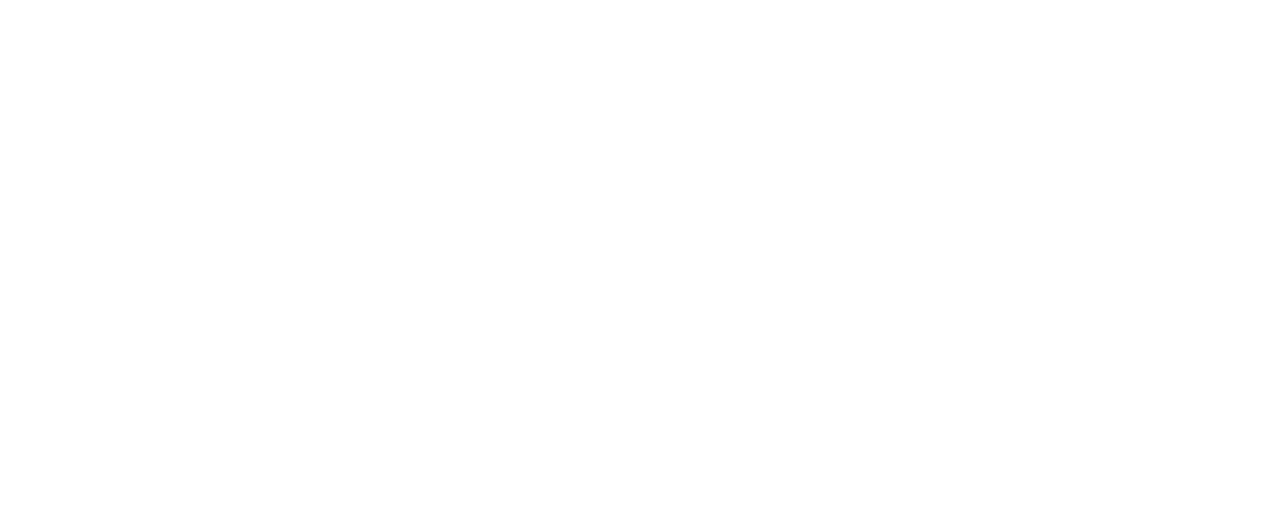
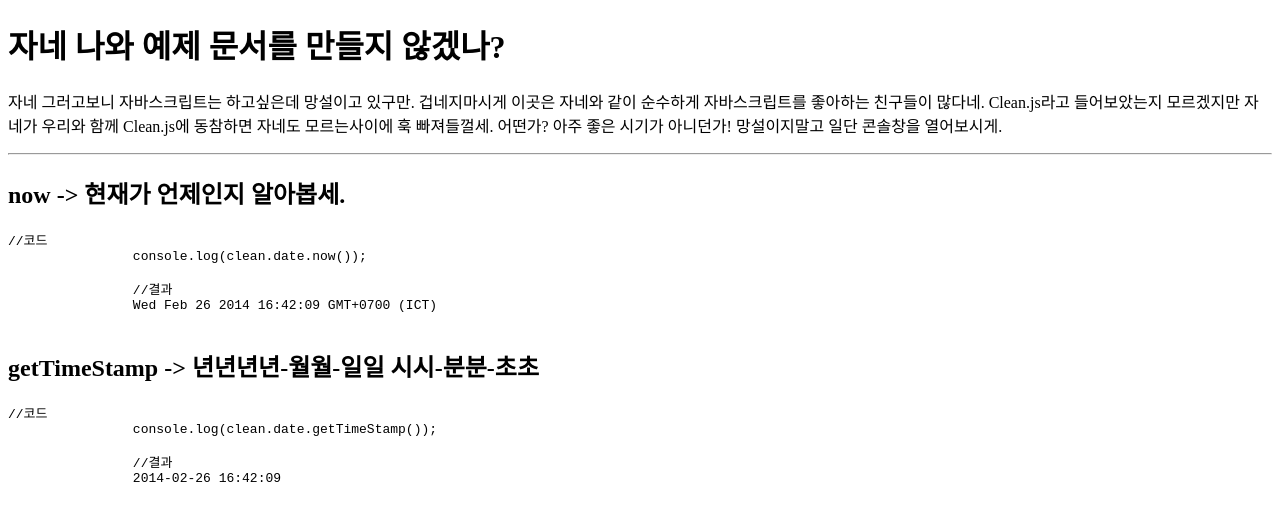
Before and after one commit to tmsla123/clean.js, a plain HTML site: page examples/example1.html in a window 1280 px wide. Drawn offline with Linux system fonts and the light colour scheme.

Commit message:
example1 modify
Testing

```diff
--- a/examples/example1.html
+++ b/examples/example1.html
@@ -5,6 +5,31 @@
 		<title>예제? 예스잼!</title>
 	</head>
 	<body>
+		<h1>자네 나와 예제 문서를 만들지 않겠나?</h1>
+		<p>자네 그러고보니 자바스크립트는 하고싶은데 망설이고 있구만. 겁네지마시게 이곳은 자네와 같이 순수하게 자바스크립트를 좋아하는 친구들이 많다네. Clean.js라고 들어보았는지 모르겠지만 자네가 우리와 함께 Clean.js에 동참하면 자네도 모르는사이에 훅 빠져들껄세. 어떤가? 아주 좋은 시기가 아니던가! 망설이지말고 일단 콘솔창을 열어보시게.</p>
+		<hr>
+		<h2>now -&gt; 현재가 언제인지 알아봅세.</h2>
+		<pre><code>//코드
+		console.log(clean.date.now());
+
+		//결과
+		Wed Feb 26 2014 16:42:09 GMT+0700 (ICT)
+		</code></pre><h2>getTimeStamp -&gt; 년년년년-월월-일일 시시-분분-초초</h2>
+		<pre><code>//코드
+		console.log(clean.date.getTimeStamp());
+
+		//결과
+		2014-02-26 16:42:09
+		</code></pre>
+
+
 		<script src="../clean.js"></script>
+		<script>
+		console.log('자넨 뼈속까지 자바스크립트를 사랑하는군. 보통은 콘솔창을 안열어보지. 환영하네 망설이지말고 참여하시게.');
+		//yyyy-mm-dd 로 뽑아오기.
+		console.log(clean.date.getTimeStamp());
+		//현재가 언제인지
+		console.log(clean.date.now());
+		</script>
 	</body>
 </html>
```
